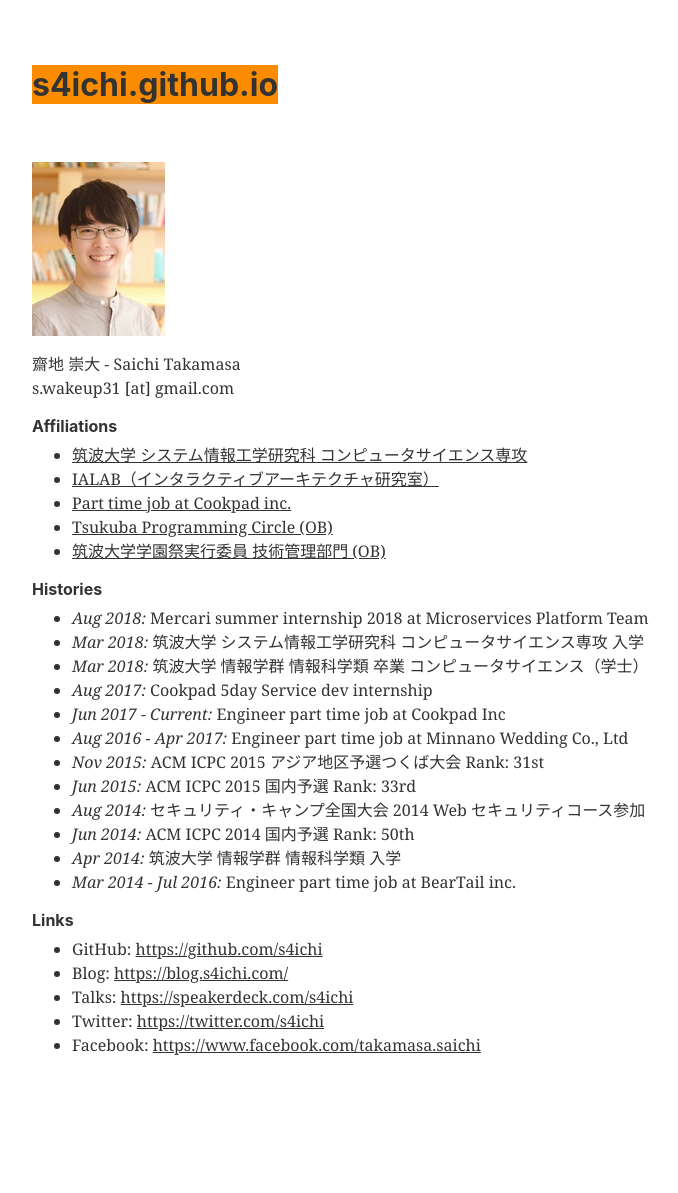
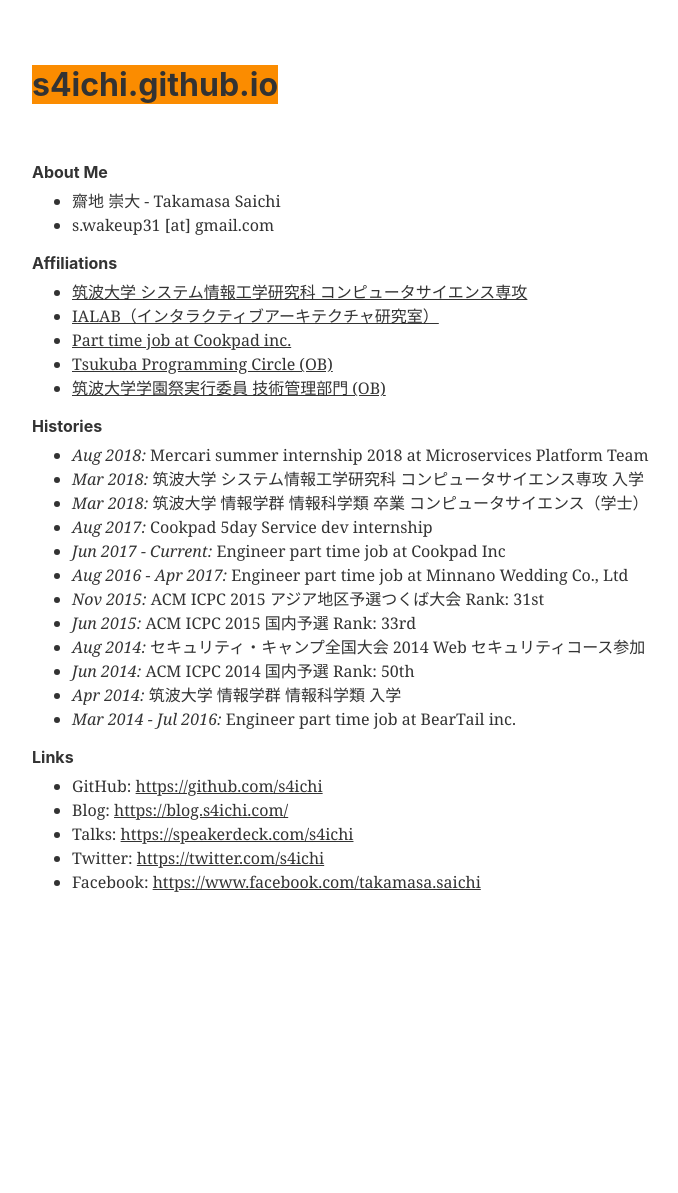
Before and after one commit to s4ichi/s4ichi.github.io, a Jekyll site: the page built from index.md, in a window 1280 px wide. Shown: the whole page, without its empty margins (224-902 px from the left). Built offline with Jekyll 4.4.1, drawn with Linux system fonts in a browser that asks for light colours; our own code applies the rules of GitHub Pages for plain Markdown files; comment, search, counter and statistics services are not loaded; after the commit the page ends 1030 px from its top, so only the background shows below that.

Commit message:
Hide picture

```diff
--- a/index.md
+++ b/index.md
@@ -1,7 +1,7 @@
-![image]({{ site.url }}/assets/selfy_small.jpeg)
+## About Me
 
-齋地 崇大 - Saichi Takamasa<br>
-s.wakeup31 [at] gmail.com
+- 齋地 崇大 - Takamasa Saichi
+- s.wakeup31 [at] gmail.com
 
 ## Affiliations
 
```
